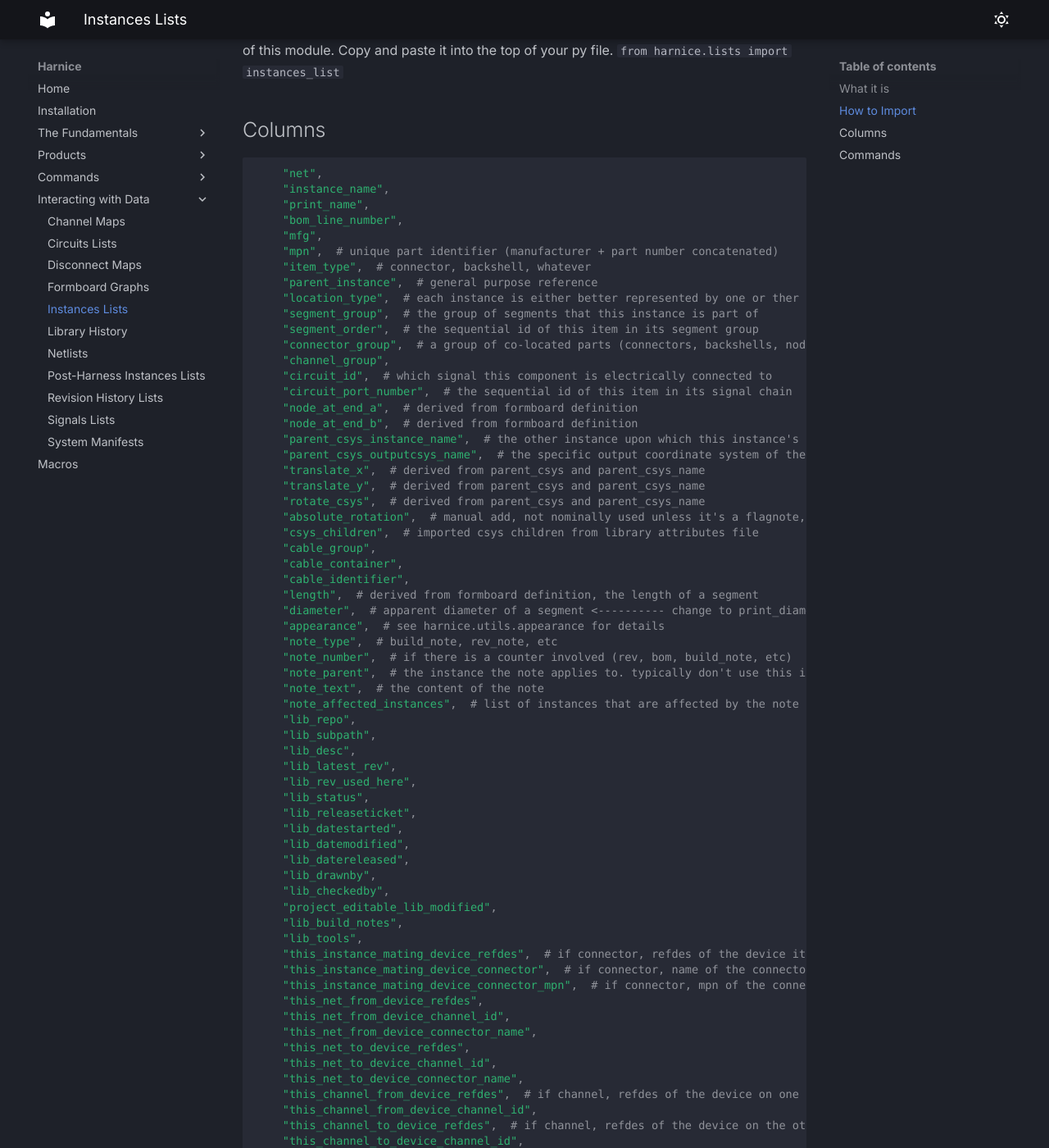
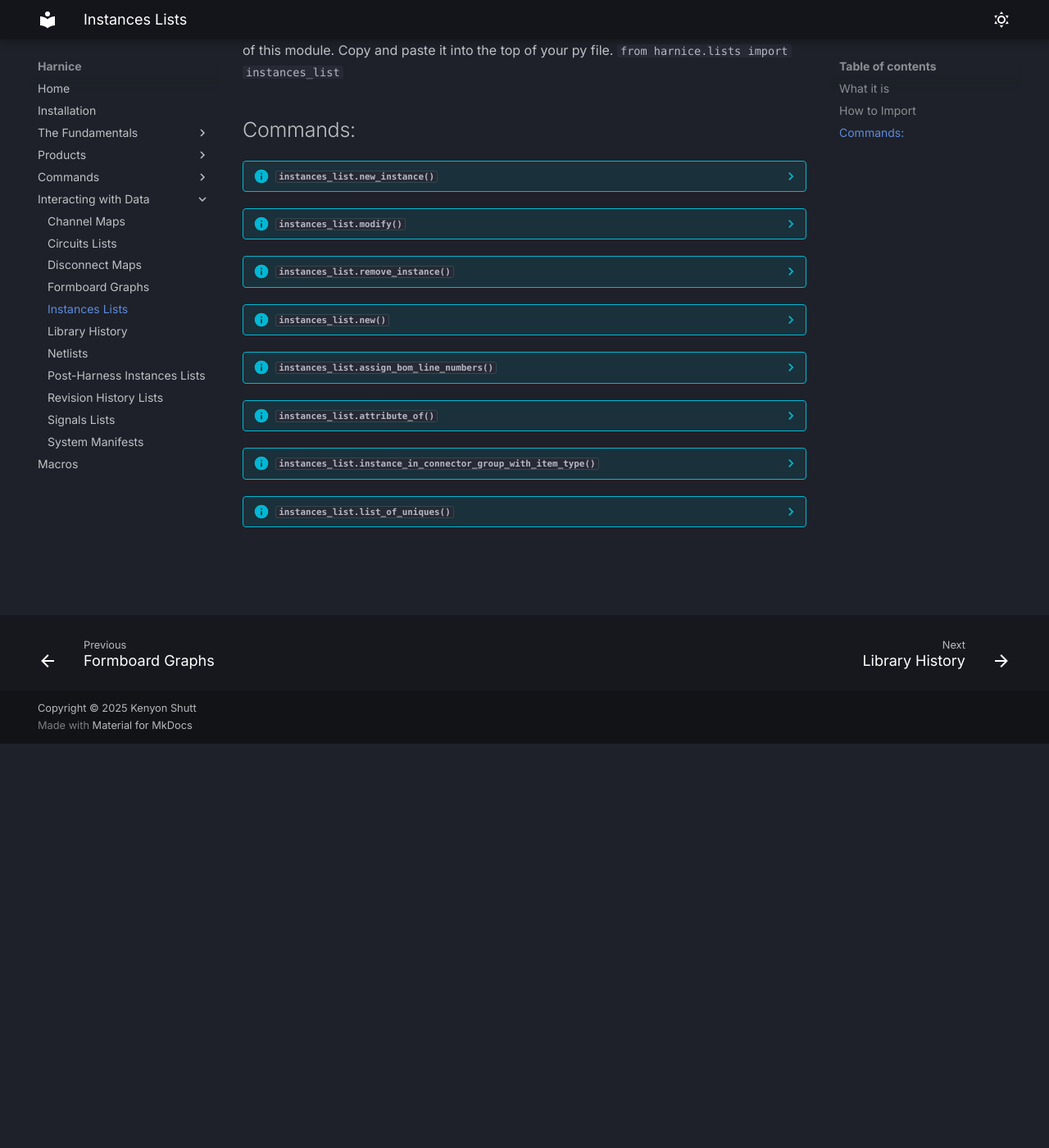
Before and after one commit to harnice/Harnice, an MkDocs documentation site: the page built from docs/interacting_with_data/instances_lists.md, in a window 1280 px wide and 1400 px high, scrolled down 493 px. Shown: the whole window at 82% size. Built offline with MkDocs 1.6.1 and Material for MkDocs 9.7.7, drawn with Linux system fonts in a browser that asks for light colours; some web fonts are replaced; some of the changed text lies outside the part shown.

Commit message:
flushing out auto function docs

````diff
--- a/docs/interacting_with_data/instances_lists.md
+++ b/docs/interacting_with_data/instances_lists.md
@@ -9,148 +9,55 @@
 ## How to Import
 Including the instances list module into your py file will allow you to access the functions of this module. Copy and paste it into the top of your py file.
 `from harnice.lists import instances_list`
+##Commands:
+??? info "`instances_list.new_instance()`"
 
-## Columns
-``` py
-    "net",
-    "instance_name",
-    "print_name",
-    "bom_line_number",
-    "mfg",
-    "mpn",  # unique part identifier (manufacturer + part number concatenated)
-    "item_type",  # connector, backshell, whatever
-    "parent_instance",  # general purpose reference
-    "location_type",  # each instance is either better represented by one or ther other
-    "segment_group",  # the group of segments that this instance is part of
-    "segment_order",  # the sequential id of this item in its segment group
-    "connector_group",  # a group of co-located parts (connectors, backshells, nodes)
-    "channel_group",
-    "circuit_id",  # which signal this component is electrically connected to
-    "circuit_port_number",  # the sequential id of this item in its signal chain
-    "node_at_end_a",  # derived from formboard definition
-    "node_at_end_b",  # derived from formboard definition
-    "parent_csys_instance_name",  # the other instance upon which this instance's location is based
-    "parent_csys_outputcsys_name",  # the specific output coordinate system of the parent that this instance's location is based
-    "translate_x",  # derived from parent_csys and parent_csys_name
-    "translate_y",  # derived from parent_csys and parent_csys_name
-    "rotate_csys",  # derived from parent_csys and parent_csys_name
-    "absolute_rotation",  # manual add, not nominally used unless it's a flagnote, segment, or node
-    "csys_children",  # imported csys children from library attributes file
-    "cable_group",
-    "cable_container",
-    "cable_identifier",
-    "length",  # derived from formboard definition, the length of a segment
-    "diameter",  # apparent diameter of a segment <---------- change to print_diameter
-    "appearance",  # see harnice.utils.appearance for details
-    "note_type",  # build_note, rev_note, etc
-    "note_number",  # if there is a counter involved (rev, bom, build_note, etc)
-    "note_parent",  # the instance the note applies to. typically don't use this in the instances list, just note_utils
-    "note_text",  # the content of the note
-    "note_affected_instances",  # list of instances that are affected by the note
-    "lib_repo",
-    "lib_subpath",
-    "lib_desc",
-    "lib_latest_rev",
-    "lib_rev_used_here",
-    "lib_status",
-    "lib_releaseticket",
-    "lib_datestarted",
-    "lib_datemodified",
-    "lib_datereleased",
-    "lib_drawnby",
-    "lib_checkedby",
-    "project_editable_lib_modified",
-    "lib_build_notes",
-    "lib_tools",
-    "this_instance_mating_device_refdes",  # if connector, refdes of the device it plugs into
-    "this_instance_mating_device_connector",  # if connector, name of the connector it plugs into
-    "this_instance_mating_device_connector_mpn",  # if connector, mpn of the connector it plugs into
-    "this_net_from_device_refdes",
-    "this_net_from_device_channel_id",
-    "this_net_from_device_connector_name",
-    "this_net_to_device_refdes",
-    "this_net_to_device_channel_id",
-    "this_net_to_device_connector_name",
-    "this_channel_from_device_refdes",  # if channel, refdes of the device on one side of the channel
-    "this_channel_from_device_channel_id",
-    "this_channel_to_device_refdes",  # if channel, refdes of the device on the other side of the channel
-    "this_channel_to_device_channel_id",
-    "this_channel_from_channel_type",
-    "this_channel_to_channel_type",
-    "signal_of_channel_type",
-    "debug",
-    "debug_cutoff",
-```
-## Commands
+    New Instance
 
-??? info "New Instance"
-
-    ```py
     instances_list.new_instance(
         instance_name,
         instance_data,
         ignore_duplicates=False
     )
-    ```
 
     Add a new instance to your instances list.
 
-    - `instance_name` is a string and must be unique within the list.
-    - `instance_data` is a dictionary of columns (above). You may or may not include `instance_name` in this dict, though if you do and it doesn't match the argument, the code will fail.
-    - Setting `ignore_duplicates` to `True` will cause the line to pass silently if you try to add an instance with an instance_name that already exists. By default, `False`, if you do this, the code will raise an error if you try to add a duplicate instance_name.
+        instance_name is a string and must be unique within the list.
+        instance_data is a dictionary of columns (above). You may or may not include instance_name in this dict, though if you do and it doesn't match the argument, the code will fail.
+        Setting ignore_duplicates to True will cause the line to pass silently if you try to add an instance with an instance_name that already exists. By default, False, if you do this, the code will raise an error if you try to add a duplicate instance_name.
 
-??? info "Modify"
+        Args:
+            instance_name: string, must be unique within the list
+            instance_data: dictionary of columns (above)
+            ignore_duplicates: boolean, default False
 
-    ```py
-    instances_list.modify(
-        instance_name,
-        instance_data
-    )
-    ```
-    TODO:DESCRIPTION NEEDED
+        Returns:
+            -1 if the instance was added successfully, otherwise raises an error
 
-??? info "Remove Instance"
+??? info "`instances_list.modify()`"
 
-    ```py
-    instances_list.remove_instance(
-        instance_to_delete
-    )
-    ```
-    TODO:DESCRIPTION NEEDED
+    No documentation provided.
 
-??? info "New"
+??? info "`instances_list.remove_instance()`"
 
-    ```py
-    instances_list.new()
-    ```
-    TODO:DESCRIPTION NEEDED
+    No documentation provided.
 
-??? info "Assign Bom Line Numbers"
+??? info "`instances_list.new()`"
 
-    ```py
-    instances_list.assign_bom_line_numbers():
-    ```
-    TODO:DESCRIPTION NEEDED
+    No documentation provided.
 
-??? info "Attribute Of"
+??? info "`instances_list.assign_bom_line_numbers()`"
 
-    ```py
-    instances_list.attribute_of():
-    ```
-    TODO:DESCRIPTION NEEDED
+    No documentation provided.
 
-??? info "Instance In Connector Group With Item"
+??? info "`instances_list.attribute_of()`"
 
-    ```py
-    instances_list.instance_in_connector_group_with_item_type():
-    ```
-    TODO:DESCRIPTION NEEDED
+    No documentation provided.
 
-??? info "List of Uniques"
+??? info "`instances_list.instance_in_connector_group_with_item_type()`"
 
-    ```py
-    instances_list.list_of_uniques(
-        attribute
-    ):
-    ```
-    TODO:DESCRIPTION NEEDED
+    No documentation provided.
+
+??? info "`instances_list.list_of_uniques()`"
+
+    No documentation provided.
````
Also changed, not shown: docs/interacting_with_data/circuits_lists.md (+1 -1 lines), docs/interacting_with_data/disconnect_maps.md (+37 -0 lines), docs/interacting_with_data/formboard_graphs.md (+8 -0 lines), docs/interacting_with_data/library_history.md (+9 -0 lines), 2 other files.
